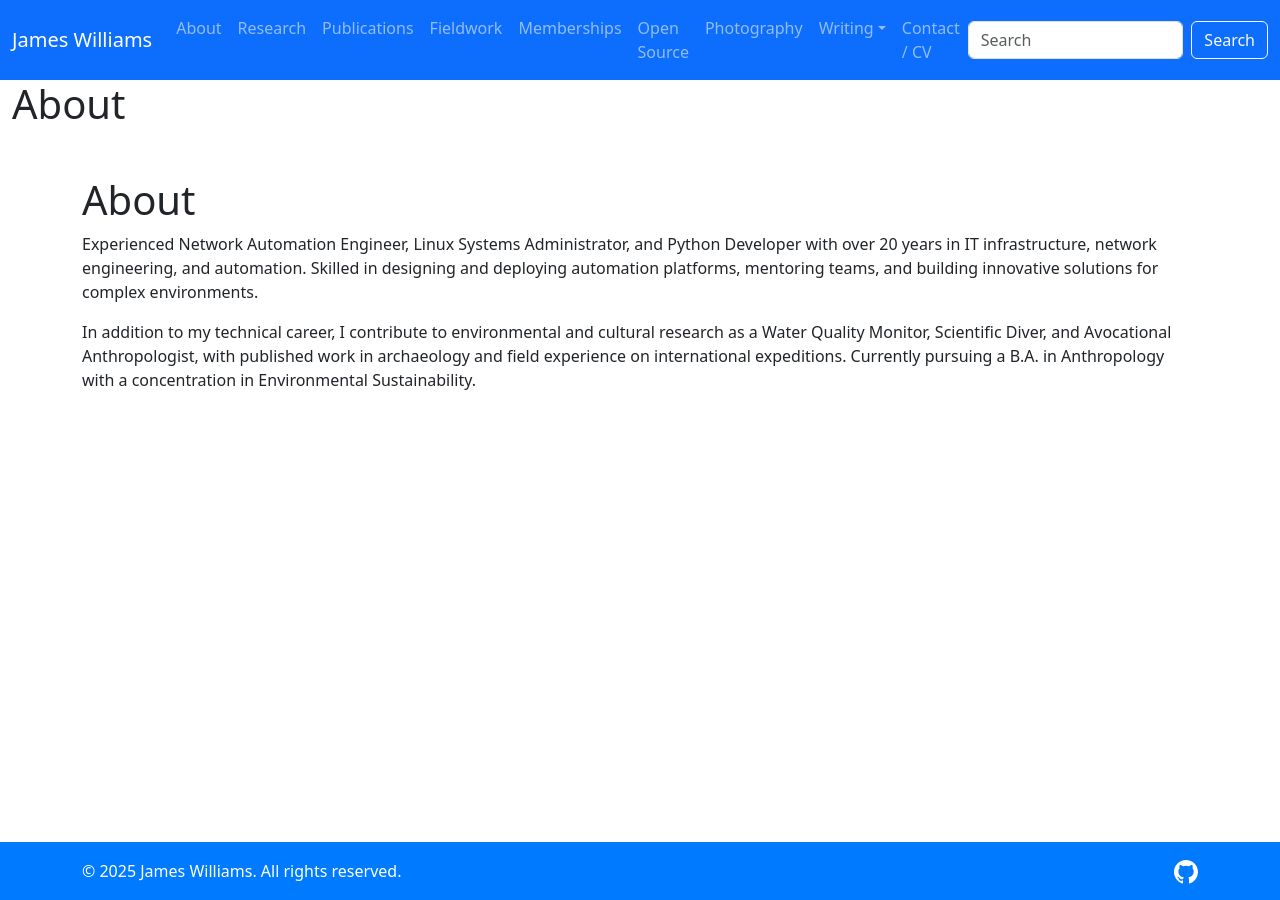
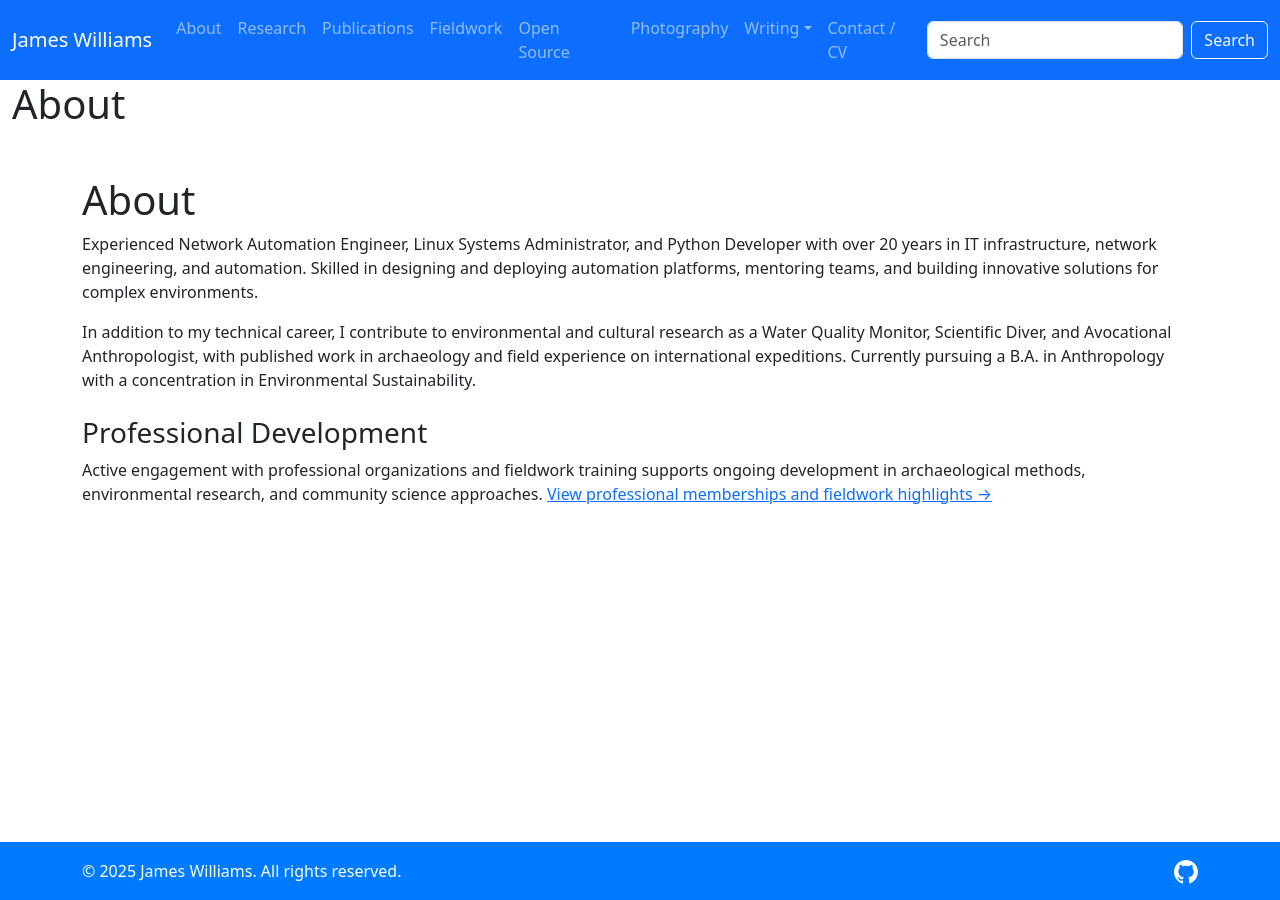
Before and after one commit to jtdub/jtdub.com, a Jekyll site: the page built from about/index.html, in a window 1280 px wide. Built offline with Jekyll 4.4.1, drawn with Linux system fonts in a browser that asks for light colours; nearby versions of some CDN libraries.

Commit message:
refactor: Move memberships link from navigation to about page
- Removed memberships link from main navigation menu
- Added Professional Development section to about page
- Included contextual link to memberships and fieldwork highlights
- Maintains discoverability while reducing navigation clutter
- Navigation now flows: About → Research → Publications → Fieldwork → Open Source

```diff
--- a/_includes/header.html
+++ b/_includes/header.html
@@ -38,9 +38,6 @@
                     <a class="nav-link" href="/fieldwork/">Fieldwork</a>
                   </li>
                   <li class="nav-item">
-                    <a class="nav-link" href="/memberships/">Memberships</a>
-                  </li>
-                  <li class="nav-item">
                     <a class="nav-link" href="/opensource/">Open Source</a>
                   </li>
                   <li class="nav-item">
--- a/about/index.html
+++ b/about/index.html
@@ -9,4 +9,9 @@ permalink: /about/
     <p>Experienced Network Automation Engineer, Linux Systems Administrator, and Python Developer with over 20 years in IT infrastructure, network engineering, and automation. Skilled in designing and deploying automation platforms, mentoring teams, and building innovative solutions for complex environments.</p>
 
     <p>In addition to my technical career, I contribute to environmental and cultural research as a Water Quality Monitor, Scientific Diver, and Avocational Anthropologist, with published work in archaeology and field experience on international expeditions. Currently pursuing a B.A. in Anthropology with a concentration in Environmental Sustainability.</p>
+
+    <div class="mt-4">
+        <h3>Professional Development</h3>
+        <p>Active engagement with professional organizations and fieldwork training supports ongoing development in archaeological methods, environmental research, and community science approaches. <a href="/memberships/">View professional memberships and fieldwork highlights →</a></p>
+    </div>
 </div>
```
